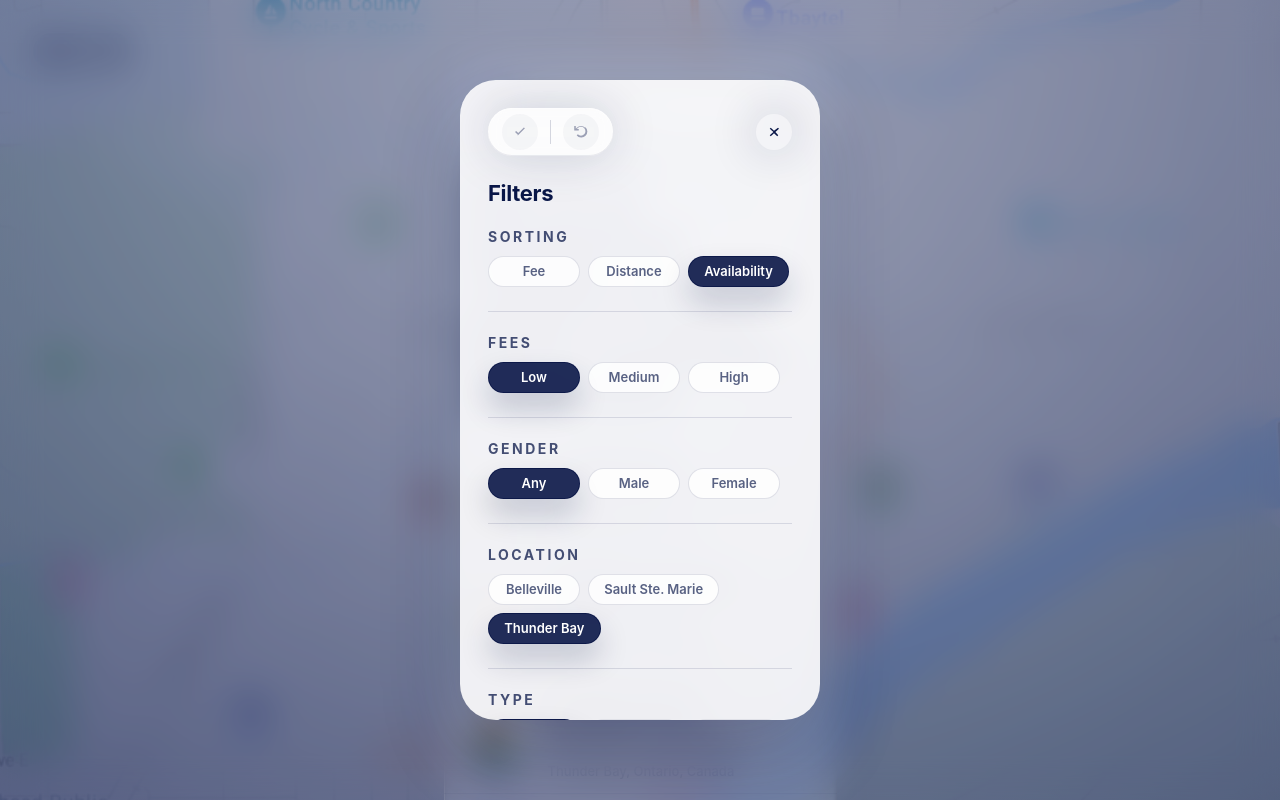
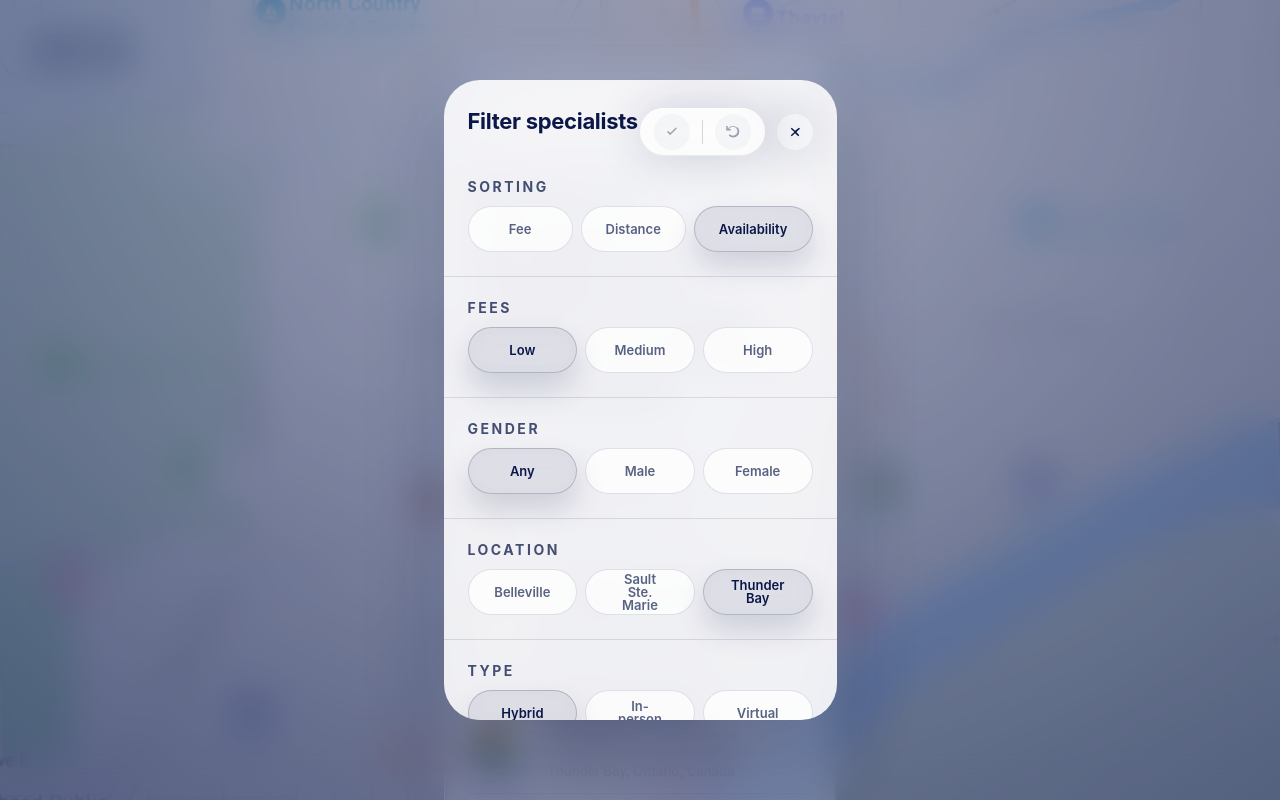
Before and after one commit to BrnzAi/DocRoster-frontend, an Angular app: page /search in a window 1280 px wide. Both pictures are taken after a click on the button 505 px from the left and 112 px from the top of the page. Shown: the top 800 px of the page. Built offline with nearby package versions, Linux system fonts and the light colour scheme.

Commit message:
layout fixes codex with custom style critical layout errors

```diff
--- a/src/app/components/box/box.component.scss
+++ b/src/app/components/box/box.component.scss
@@ -3,6 +3,7 @@
 }
 
 .box-screen {
+  margin: 0 auto;
   width: min(100%, 440px);
   padding: clamp(2.5rem, 7vw, 4.5rem) clamp(1.75rem, 5vw, 2.75rem);
   display: flex;
@@ -13,8 +14,8 @@
 .box-card {
   position: relative;
   width: min(100%, 414px);
-  margin: clamp(2.5rem, 6vw, 4rem) auto;
-  padding: clamp(2.75rem, 7vw, 3.5rem) clamp(2.25rem, 6vw, 3rem);
+  margin: 0 auto;
+  padding: 24px;
   display: flex;
   flex-direction: column;
   align-items: center;
--- a/src/app/components/filter-overlay/filter-overlay.component.html
+++ b/src/app/components/filter-overlay/filter-overlay.component.html
@@ -9,6 +9,7 @@
     [attr.tabindex]="open ? 0 : -1"
   >
     <div class="filters__toolbar">
+      <div class="filters__actions">
         <div class="filters__icon-group" role="group" aria-label="Filter actions">
           <button
             type="button"
@@ -49,8 +50,9 @@
           </svg>
         </button>
       </div>
+      <h1 id="filters-heading" class="filters__title">Filter specialists</h1>
 
-    <h1 id="filters-heading" class="filters__title">Filters</h1>
+    </div>
 
     <div class="filters__sections">
       <section class="filters__section" aria-label="Sorting">
--- a/src/app/components/filter-overlay/filter-overlay.component.scss
+++ b/src/app/components/filter-overlay/filter-overlay.component.scss
@@ -29,12 +29,13 @@
 
 .filters {
   position: relative;
-  width: min(100%, 360px);
+  width: 393px;
+  max-width: calc(100vw - 2rem);
   max-height: min(90vh, 640px);
   display: flex;
   flex-direction: column;
   gap: 1.5rem;
-  padding: 1.75rem 1.75rem 2rem;
+  padding: 1.75rem 1.5rem 2rem;
   border-radius: 36px;
   background: rgba(255, 255, 255, 0.88);
   box-shadow: 0 28px 80px rgba(10, 23, 72, 0.24);
@@ -43,10 +44,15 @@
 }
 
 .filters__toolbar {
-  display: flex;
+  display: block;
+}
+
+.filters__actions {
+  float: right;
+  display: inline-flex;
   align-items: center;
-  justify-content: space-between;
-  gap: 1rem;
+  gap: 0.75rem;
+  margin-left: auto;
 }
 
 .filters__icon-group {
@@ -132,6 +138,8 @@
 }
 
 .filters__title {
+  display: block;
+  overflow: hidden;
   margin: 0;
   font: 700 22px/1.2 'SF Pro Display', 'Inter', sans-serif;
   letter-spacing: -0.3px;
@@ -141,6 +149,7 @@
   display: flex;
   flex-direction: column;
   gap: 1.5rem;
+  width: 100%;
 }
 
 .filters__section {
@@ -160,18 +169,28 @@
   display: flex;
   flex-wrap: wrap;
   gap: 0.5rem;
+  width: 100%;
 }
 
 .filters__option {
-  min-width: 92px;
-  padding: 0.5rem 0.95rem;
-  border-radius: 999px;
+  display: flex;
+  height: 46px;
+  padding: 12px 24px;
+  justify-content: center;
+  align-items: center;
+  gap: 8px;
+  flex: 1 0 0;
+  border-radius: 1000px;
   border: 1px solid rgba(10, 23, 72, 0.12);
-  background: rgba(255, 255, 255, 0.8);
+  background: rgba(255, 255, 255, 0.78);
   font: 600 13px/1 'SF Pro Text', 'Inter', sans-serif;
   color: rgba(10, 23, 72, 0.68);
   cursor: pointer;
-  transition: transform 120ms ease, box-shadow 120ms ease, background-color 120ms ease;
+  transition:
+    transform 120ms ease,
+    box-shadow 120ms ease,
+    background-color 120ms ease,
+    border-color 120ms ease;
 }
 
 .filters__option:hover,
@@ -182,22 +201,28 @@
 }
 
 .filters__option--active {
-  background: rgba(10, 23, 72, 0.9);
-  color: #fff;
-  border-color: rgba(10, 23, 72, 0.9);
-  box-shadow: 0 16px 30px rgba(10, 23, 72, 0.2);
+  border: 1px solid rgba(10, 23, 72, 0.2);
+  background: rgba(10, 23, 72, 0.1);
+  backdrop-filter: blur(12px);
+  -webkit-backdrop-filter: blur(12px);
+  color: #0a1748;
+  box-shadow: 0 16px 30px rgba(10, 23, 72, 0.16);
 }
 
 .filters__separator {
-  margin: 0;
+  margin: 0 -1.5rem;
   border: 0;
   border-top: 1px solid rgba(10, 23, 72, 0.12);
 }
 
 @media (max-width: 480px) {
   .filters {
-    width: min(100%, 320px);
-    padding: 1.5rem 1.5rem 1.75rem;
+    width: min(100%, 340px);
+    padding: 1.5rem 1.25rem 1.75rem;
     border-radius: 30px;
   }
+
+  .filters__separator {
+    margin: 0 -1.25rem;
+  }
 }
--- a/src/app/components/search/search.component.scss
+++ b/src/app/components/search/search.component.scss
@@ -5,9 +5,10 @@
 .search-screen {
   position: relative;
   width: min(100%, 393px);
+  max-width: 100%;
   min-height: 808px;
   margin: 0 auto;
-  padding: 2.5rem 0 1.75rem;
+  padding: 2.5rem 1.5rem 1.75rem;
   display: flex;
   flex-direction: column;
   align-items: center;
@@ -30,20 +31,20 @@
   display: flex;
   align-items: center;
   gap: 0.75rem;
-  width: calc(100% - 3rem);
-  max-width: 345px;
+  width: 100%;
   filter: drop-shadow(0 0 48px rgba(10, 23, 72, 0.18));
 }
 
 .search-screen__form {
   flex: 1 1 auto;
+  min-width: 0;
   display: flex;
   align-items: center;
   gap: 0.5rem;
   min-height: 48px;
-  padding: 0.25rem 0.5rem 0.25rem 1rem;
+  padding: 0.25rem 0.75rem;
   border-radius: 750px;
-  background: rgba(255, 255, 255, 0.45);
+  background: rgba(255, 255, 255, 0.6);
   box-shadow:
     inset 0 1px 0 rgba(255, 255, 255, 0.4),
     inset 1px 0 0 rgba(255, 255, 255, 0.32),
@@ -57,15 +58,15 @@
   display: inline-flex;
   align-items: center;
   justify-content: center;
-  width: 44px;
+  width: 46px;
   height: 100%;
   min-height: 40px;
   padding: 0;
   border: 0;
   border-radius: 999px;
-  background: rgba(10, 23, 72, 0.08);
+  background: transparent;
   box-shadow:
-    inset 0 1px 0 rgba(255, 255, 255, 0.4),
+    inset 0 1px 0 rgba(255, 255, 255, 0.45),
     inset 0 -1px 0 rgba(10, 23, 72, 0.08);
   cursor: pointer;
   transition: background-color 120ms ease, transform 120ms ease;
@@ -73,8 +74,6 @@
 
 .search-screen__action:hover,
 .search-screen__action:focus-visible {
-  background: rgba(10, 23, 72, 0.14);
-  transform: translateY(-1px);
   outline: none;
 }
 
@@ -152,7 +151,7 @@
 
 .search-screen__summary {
   width: 100%;
-  padding: 0 1.5rem;
+  padding: 0;
   display: flex;
   flex-direction: column;
   gap: 0.5rem;
@@ -184,7 +183,7 @@
 
 .search-screen__status {
   margin: 0;
-  padding: 0.75rem 1.5rem;
+  padding: 0.75rem 0;
   font: 600 13px/1.4 'SF Pro Text', 'Inter', sans-serif;
   color: rgba(10, 23, 72, 0.65);
 }
@@ -199,7 +198,7 @@
   display: flex;
   align-items: center;
   gap: 1.5rem;
-  padding: 0.75rem 1.5rem;
+  padding: 0.75rem 0;
   border-top: 1px solid transparent;
   border-bottom: 1px solid transparent;
   border-left: 0;
```
Lines whose indentation alone changed are shown as unchanged.
